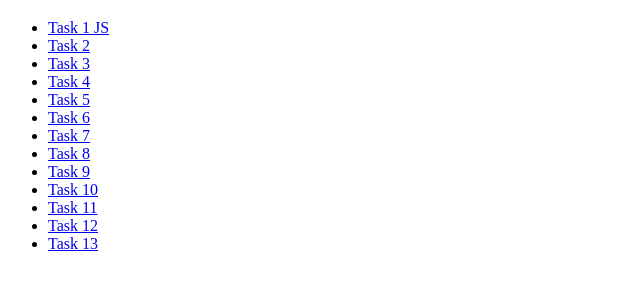
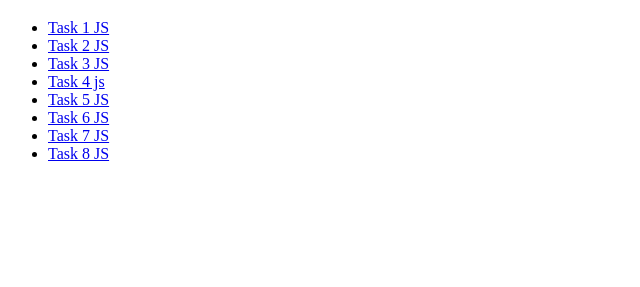
Before and after one commit to DaySatya/MERN2, a plain HTML site: page index.html in a window 1280 px wide. Shown: the part 61-348 px from the top of the page, without its empty margins (0-640 px from the left). Drawn offline with Linux system fonts and the light colour scheme.

Commit message:
Update index.html

```diff
--- a/index.html
+++ b/index.html
@@ -12,18 +12,14 @@
 
 <ul>
     <li><a href="reverse1.html">Task 1 JS</a></li>
-    <li><a href="html2.html">Task 2</a></li>
-    <li><a href="html3.html">Task 3</a></li>
-    <li><a href="html4.html">Task 4</a></li>
-    <li><a href="html5.html">Task 5</a></li>
-    <li><a href="css1.html">Task 6</a></li>
-    <li><a href="css2(horizontal).html">Task 7</a></li>
-    <li><a href="css2(vertical).html">Task 8</a></li>
-    <li><a href="css3.html">Task 9</a></li>
-    <li><a href="css4.html">Task 10</a></li>
-    <li><a href="css5.html">Task 11</a></li>
-    <li><a href="css6.html">Task 12</a></li>
-    <li><a href="css7.html">Task 13</a></li>
+    <li><a href="task2.html">Task 2 JS</a></li>
+    <li><a href="task3.html">Task 3 JS</a></li>
+    <li><a href="task4.html">Task 4 js</a></li>
+    <li><a href="tasak5.html">Task 5 JS</a></li>
+    <li><a href="task6.html">Task 6 JS</a></li>
+    <li><a href="task7.html">Task 7 JS</a></li>
+    <li><a href="task8.html">Task 8 JS</a></li>
+
 </ul>
 
 </body>
```
